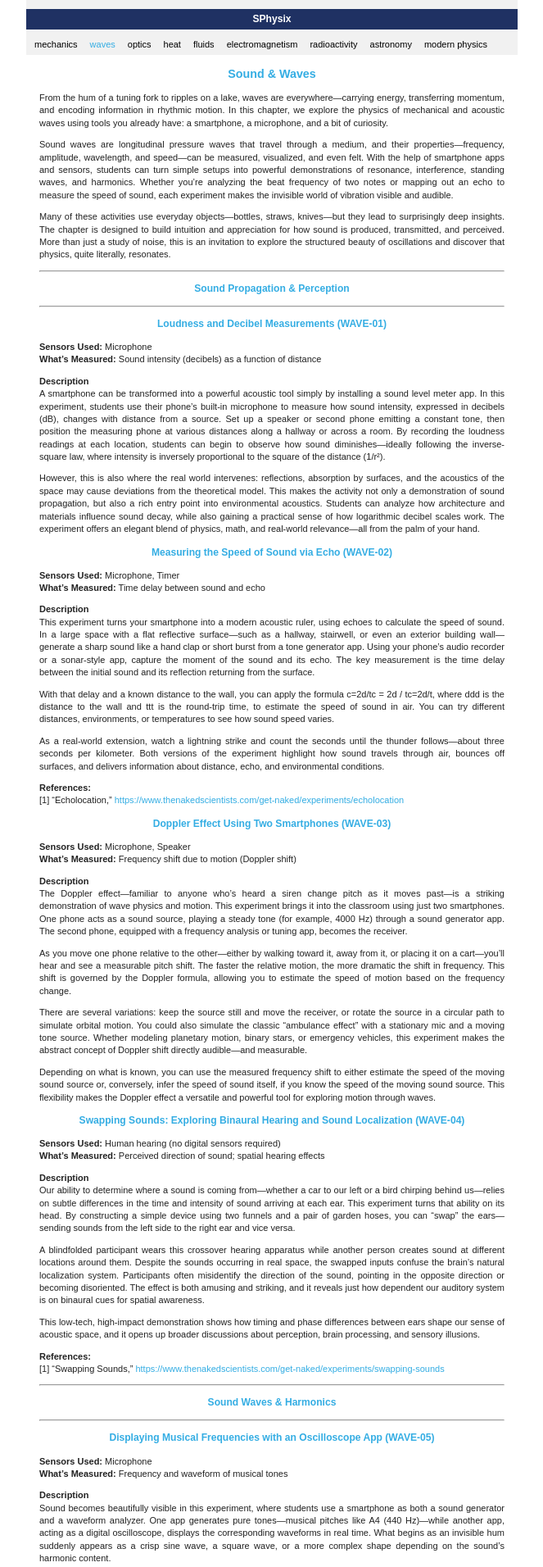
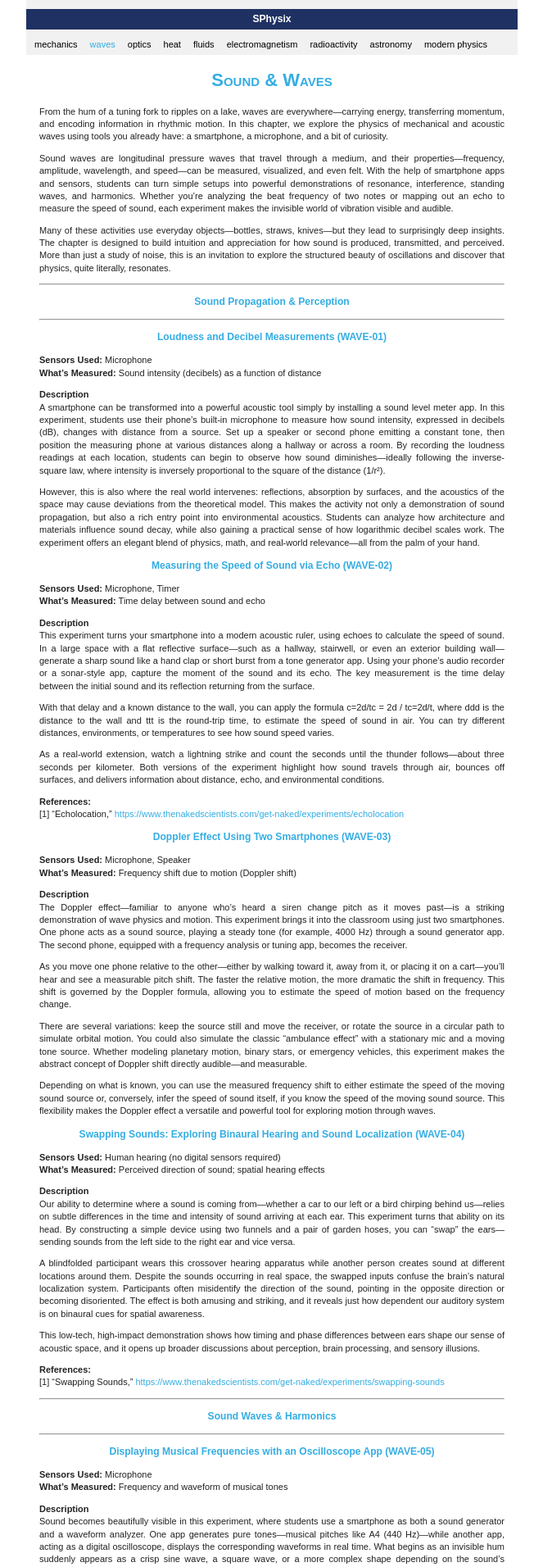
Before and after one commit to rplano/sphysix, a Jekyll site: the page built from chapters/3_2_Sound.md, in a window 1280 px wide. Shown: the top 1912 px of the page at 82% size, without its empty margins (308-971 px from the left). Built offline with Jekyll 4.4.1, drawn with Linux system fonts in a browser that asks for light colours.

```diff
--- a/chapters/3_2_Sound.md
+++ b/chapters/3_2_Sound.md
@@ -3,7 +3,7 @@ layout: default
 title: 3.2 Sound & Waves
 ---
 
-## Sound & Waves
+# Sound & Waves
 
 From the hum of a tuning fork to ripples on a lake, waves are everywhere—carrying energy, transferring momentum, and encoding information in rhythmic motion. In this chapter, we explore the physics of mechanical and acoustic waves using tools you already have: a smartphone, a microphone, and a bit of curiosity.
 
```
